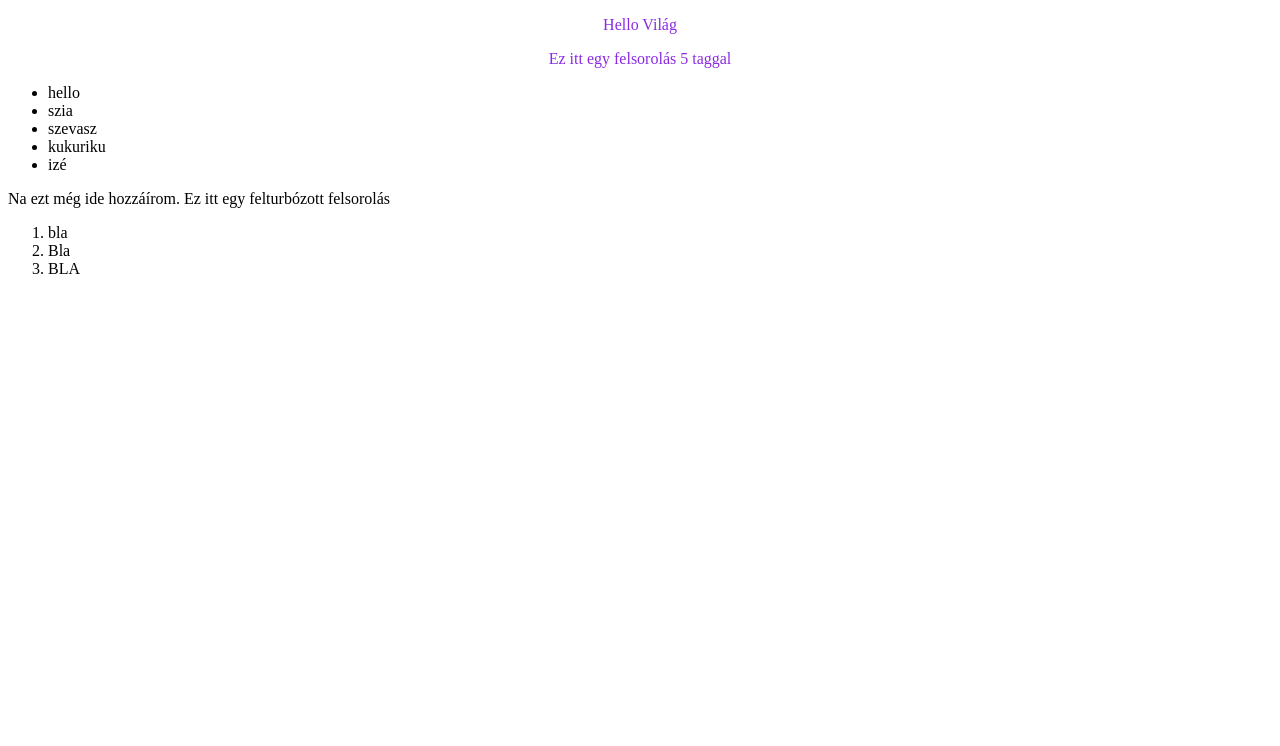
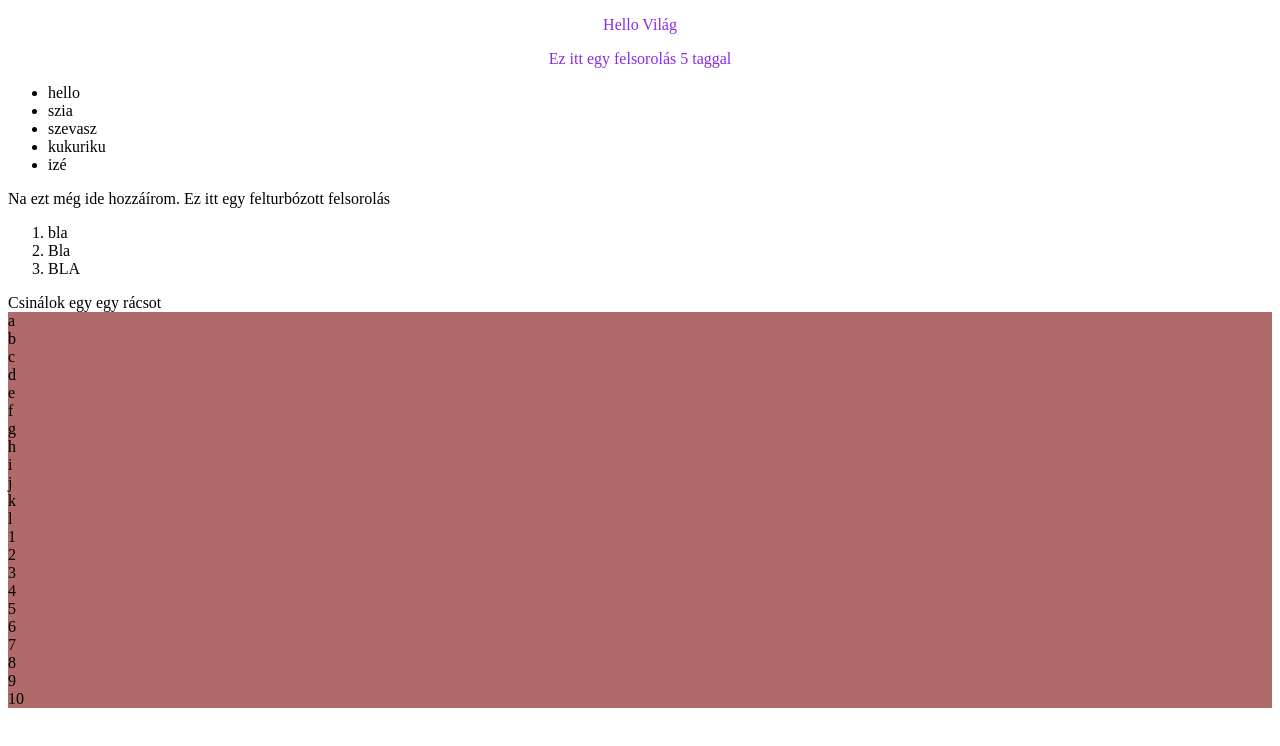
Before and after one commit to MolnAtt/enkicsiweblapom, a plain HTML site: page index.html in a window 1280 px wide. Drawn offline with Linux system fonts and the light colour scheme.

Commit message:
gridhtml létrehozása+háttérszín

```diff
--- a/index.html
+++ b/index.html
@@ -29,5 +29,33 @@
         <li>BLA</li>
     </ol>
 
+    Csinálok egy egy rácsot
+
+    <div class="grid-container">
+        <div class="grid-item">a</div>
+        <div class="grid-item">b</div>
+        <div class="grid-item">c</div>
+        <div class="grid-item">d</div>
+        <div class="grid-item">e</div>
+        <div class="grid-item">f</div>
+        <div class="grid-item">g</div>
+        <div class="grid-item">h</div>
+        <div class="grid-item">i</div>
+        <div class="grid-item">j</div>
+        <div class="grid-item">k</div>
+        <div class="grid-item">l</div>
+        <div class="grid-item">1</div>
+        <div class="grid-item">2</div>
+        <div class="grid-item">3</div>
+        <div class="grid-item">4</div>
+        <div class="grid-item">5</div>
+        <div class="grid-item">6</div>
+        <div class="grid-item">7</div>
+        <div class="grid-item">8</div>
+        <div class="grid-item">9</div>
+        <div class="grid-item">10</div>
+    </div>
+
+
 </body>
 </html>
--- a/styles.css
+++ b/styles.css
@@ -2,3 +2,8 @@ p{
     color:blueviolet;
     text-align: center;
 }
+
+
+.grid-container{
+    background: rgba(145, 48, 48, 0.719);
+}
```
